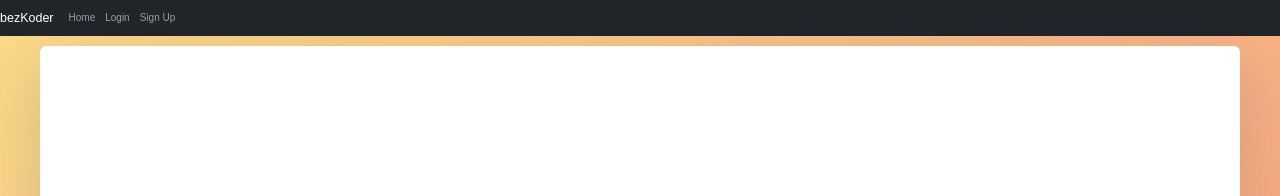
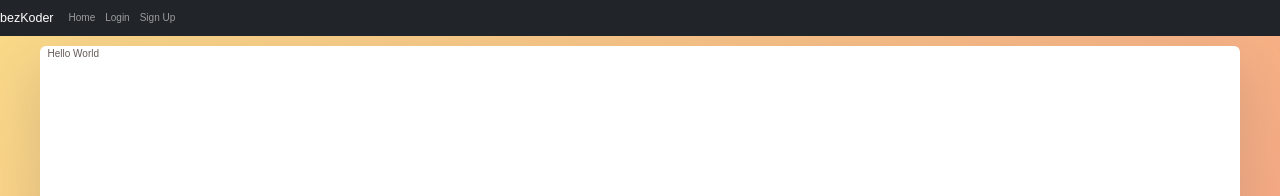
Before and after one commit to AishaGench/recipe-app, a React (Create React App) app in the folder frontend/: page /recipe/1 in a window 1280 px wide. Shown: the top 196 px of the page. Built offline with nearby package versions, Linux system fonts and the light colour scheme.

Commit message:
create recipe js

```diff
--- a/frontend/src/App.js
+++ b/frontend/src/App.js
@@ -12,6 +12,7 @@ import Profile from "./components/Profile";
 import BoardUser from "./components/BoardUser";
 import BoardModerator from "./components/BoardModerator";
 import BoardAdmin from "./components/BoardAdmin";
+import Recipe from "./components/Recipe";
 
 const App = () => {
   const [showModeratorBoard, setShowModeratorBoard] = useState(false);
@@ -109,6 +110,7 @@ const App = () => {
           <Route path="/user" component={BoardUser} />
           <Route path="/mod" component={BoardModerator} />
           <Route path="/admin" component={BoardAdmin} />
+          <Route path="/recipe/:id" component={Recipe} />
         </Switch>
       </div>
     </div>
--- a/frontend/src/components/Home.js
+++ b/frontend/src/components/Home.js
@@ -26,9 +26,9 @@ const Home = () => {
       <ul className="results__list">
         {content.map((data)=>{
                return <li>
-                    <a className="results__link results__link--active" href="#23456">
+                    <a className="results__link results__link--active" href={`recipe/${data.id}`}>
                         <figure className="results__fig">
-                            <img src={data.image_url} alt={data.title}/>
+                            <img src={data.image_url} alt={data.title}></img>
                         </figure>
                         <div className="results__data">
                             <h4 className="results__name">{data.title}</h4>
--- /dev/null
+++ b/frontend/src/components/Recipe.js
@@ -0,0 +1,10 @@
+import React from 'react'
+
+export default function Recipe() {
+    console.log("This is Recipe")
+    return (
+        <div>
+            Hello World
+        </div>
+    )
+}
--- a/frontend/src/services/auth.service.js
+++ b/frontend/src/services/auth.service.js
@@ -33,6 +33,7 @@ const getCurrentUser = () => {
   return JSON.parse(localStorage.getItem("user"));
 };
 
+// eslint-disable-next-line import/no-anonymous-default-export
 export default {
     register,
     login,
--- a/frontend/src/services/components/Home.js
+++ b/frontend/src/services/components/Home.js
@@ -1,6 +1,7 @@
 import React, { useState, useEffect } from "react";
 import UserService from "../user.service";
 import logo from "../components"
+import Recipe from "../../components/Recipe";
 
 const Home = () => {
   const [content, setContent] = useState("");
@@ -56,6 +57,7 @@ const Home = () => {
                         </li>
                     </ul>
                 </div>
+                {Recipe}
             </div>
         </header>
     </div>
--- a/frontend/src/services/user.service.js
+++ b/frontend/src/services/user.service.js
@@ -19,6 +19,7 @@ const getAdminBoard = () => {
   return axios.get(API_URL + "admin", { headers: authHeader() });
 };
 
+// eslint-disable-next-line import/no-anonymous-default-export
 export default {
   getPublicContent,
   getUserBoard,
```
